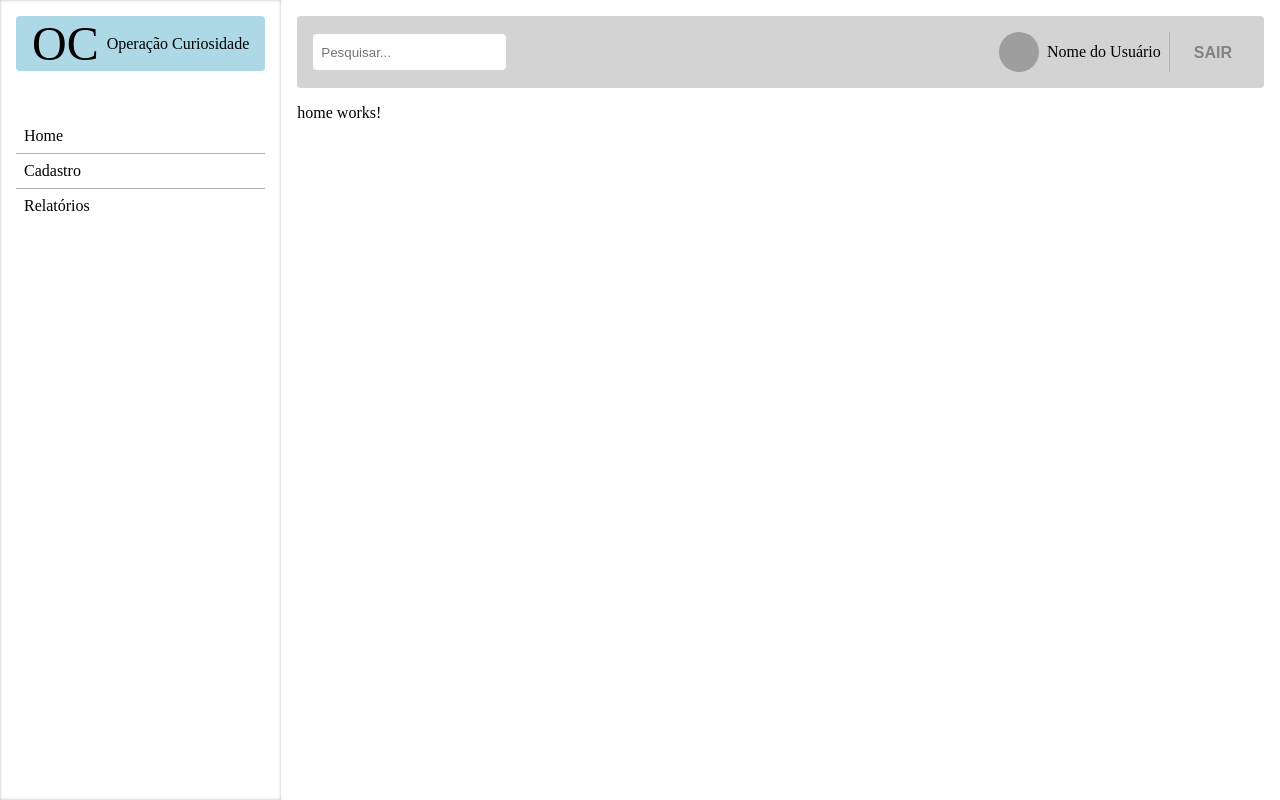
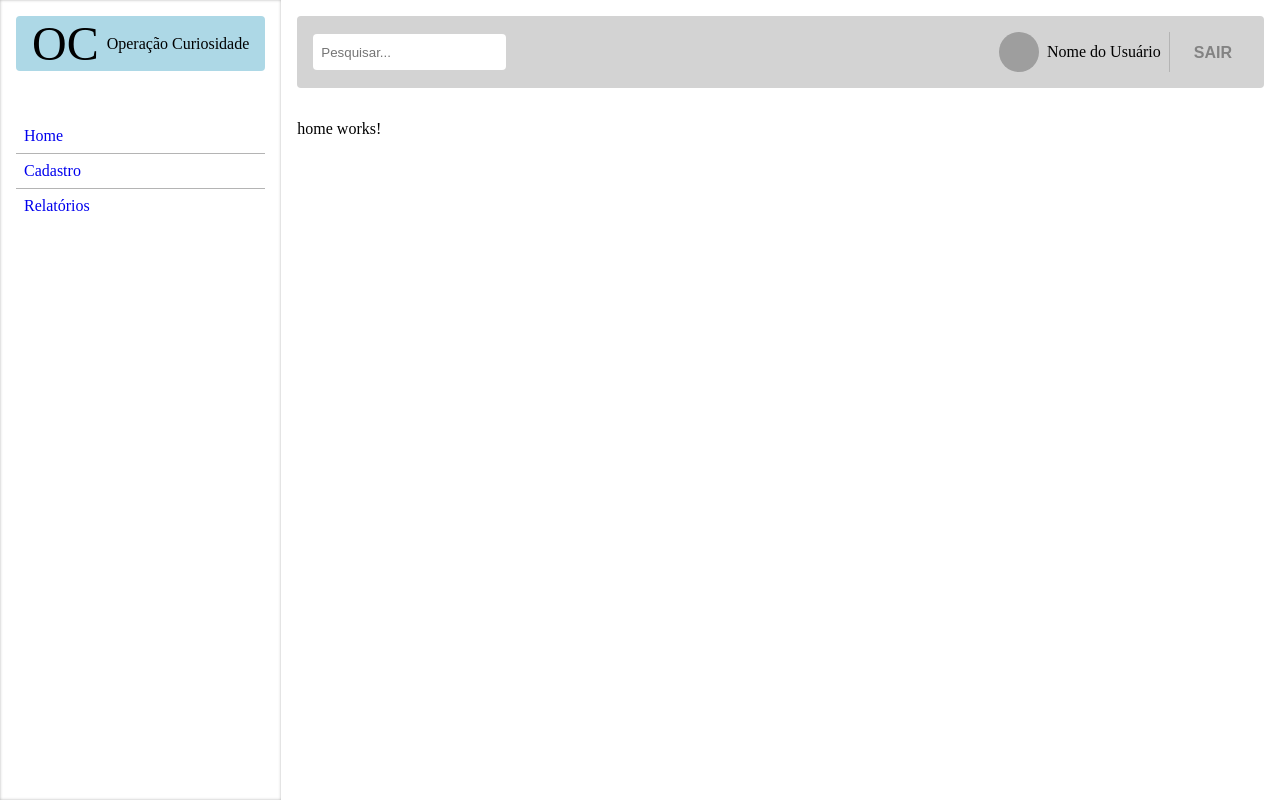
Before and after one commit to brunovbsilva/desafio-forlogic, an Angular app: page / in a window 1280 px wide. Built offline with nearby package versions, Linux system fonts and the light colour scheme; grey boxes are pictures that could not be loaded.

Commit message:
feat: add router link to layout

```diff
--- a/src/app/layout/layout.component.html
+++ b/src/app/layout/layout.component.html
@@ -6,19 +6,19 @@
 	<nav class="sidebar-nav" data-test="sidebar-nav">
 		<ul>
 			<li data-test="sidebar-nav-link">
-				<a class="nav-item">
+				<a class="nav-item" routerLink="/">
 					<span>Home</span>
 				</a>
 				<hr />
 			</li>
 			<li data-test="sidebar-nav-link">
-				<a class="nav-item">
+				<a class="nav-item" routerLink="/register">
 					<span>Cadastro</span>
 				</a>
 				<hr />
 			</li>
 			<li data-test="sidebar-nav-link">
-				<a class="nav-item">
+				<a class="nav-item" routerLink="/report">
 					<span>Relatórios</span>
 				</a>
 			</li>
--- a/src/app/layout/layout.component.scss
+++ b/src/app/layout/layout.component.scss
@@ -35,6 +35,7 @@
 			width: 100%;
 			gap: 0.5rem;
 			padding: 0.5rem 0.5rem;
+			text-decoration: none;
 		}
 	}
 }
@@ -49,6 +50,7 @@
 		background-color: lightgray;
 		align-items: center;
 		padding: 1rem;
+		margin-bottom: 1rem;
 		border-radius: 0.25rem;
 		.spacer {
 			flex: 1 1 auto;
--- a/src/app/layout/layout.component.ts
+++ b/src/app/layout/layout.component.ts
@@ -1,10 +1,10 @@
 import { Component } from '@angular/core';
-import { RouterOutlet } from '@angular/router';
+import { RouterLink, RouterOutlet } from '@angular/router';
 import { ButtonComponent } from '@shared/components/button/button.component';
 
 @Component({
 	selector: 'app-layout',
-	imports: [RouterOutlet, ButtonComponent],
+	imports: [RouterOutlet, ButtonComponent, RouterLink],
 	templateUrl: './layout.component.html',
 	styleUrl: './layout.component.scss',
 })
```
